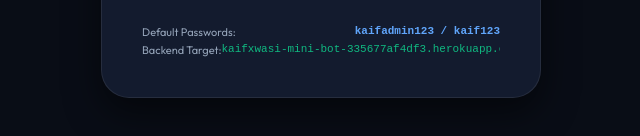
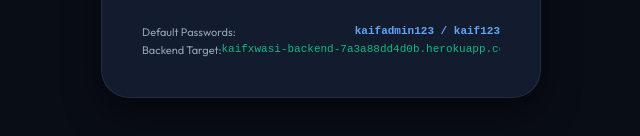
Before and after one commit to KaifxChaudhary-dev/KaifxWasi-Frontend, a website: page admin.html in a window 1280 px wide. Shown: the part 428-564 px from the top of the page, 319-959 px from the left. Drawn offline with Linux system fonts and the light colour scheme.

Commit message:
chore(config): update default backend URL to https://kaifxwasi-backend-7a3a88dd4d0b.herokuapp.com

```diff
--- a/admin.html
+++ b/admin.html
@@ -364,7 +364,7 @@
                         <h4 style="font-size: 14px; font-weight: 700; color: white;">Heroku Backend API URL</h4>
                         <span id="adminBackendPingBadge" style="font-size: 11px; padding: 2px 8px; border-radius: 99px; background: rgba(16, 185, 129, 0.15); color: #10b981; font-weight: 700;">🟢 Live</span>
                     </div>
-                    <input type="text" id="adminBackendUrlInput" style="width: 100%; max-width: 480px; margin-top: 6px; padding: 8px 12px; background: var(--bg-input); border: 1px solid var(--border-glass); border-radius: 8px; color: #f8fafc; font-size: 13px; font-family: monospace;" placeholder="https://kaifxwasi-mini-bot-335677af4df3.herokuapp.com">
+                    <input type="text" id="adminBackendUrlInput" style="width: 100%; max-width: 480px; margin-top: 6px; padding: 8px 12px; background: var(--bg-input); border: 1px solid var(--border-glass); border-radius: 8px; color: #f8fafc; font-size: 13px; font-family: monospace;" placeholder="https://kaifxwasi-backend-7a3a88dd4d0b.herokuapp.com">
                 </div>
             </div>
             <div>
@@ -445,7 +445,7 @@
     </div>
 
     <script>
-        const HEROKU_BACKEND = 'https://kaifxwasi-mini-bot-335677af4df3.herokuapp.com';
+        const HEROKU_BACKEND = 'https://kaifxwasi-backend-7a3a88dd4d0b.herokuapp.com';
         const API_BASE = (window.location.hostname.includes('vercel.app') || (window.location.hostname === 'localhost' && window.location.port !== '3000'))
             ? (localStorage.getItem('kaif_backend_url') || HEROKU_BACKEND)
             : '';
```
Also changed, not shown: index.html (+1 -1 lines).
